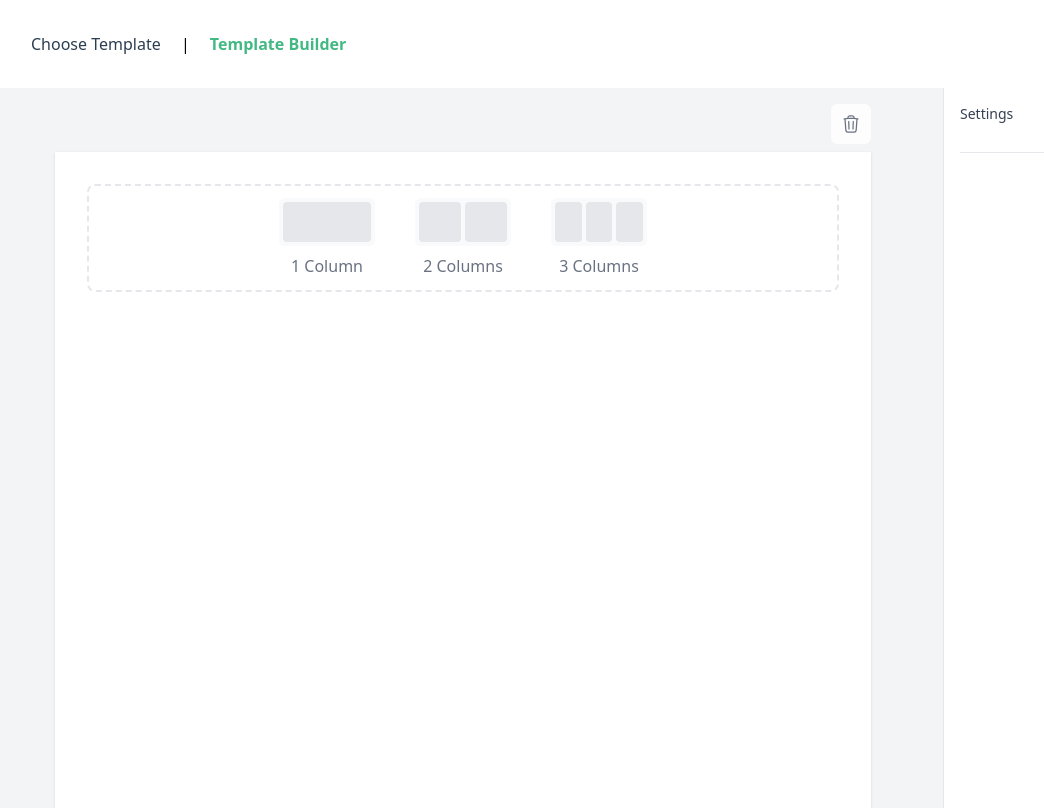
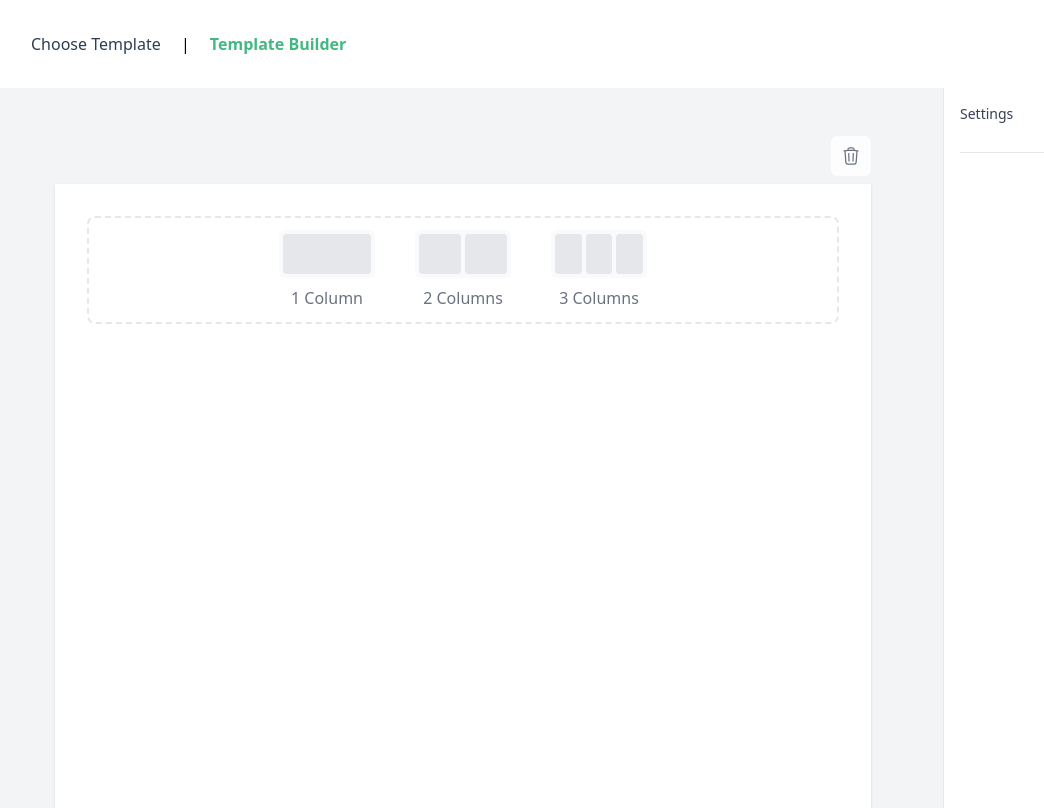
Before and after one commit to KNLopez/template-builder, a Vue app: page /builder in a window 1280 px wide. Both pictures are taken after a click on the button "Add Row". Shown: the whole page, without its empty margins (17-1061 px from the left). Built offline with nearby package versions, Linux system fonts and the light colour scheme.

Commit message:
working drag and drop

```diff
--- a/package.json
+++ b/package.json
@@ -14,7 +14,8 @@
     "tailwindcss": "^4.0.6",
     "uuid": "^11.0.5",
     "vue": "^3.5.13",
-    "vue-router": "^4.5.0"
+    "vue-router": "^4.5.0",
+    "vuedraggable": "^4.1.0"
   },
   "devDependencies": {
     "@types/node": "^22.13.2",
--- /dev/null
+++ b/src/components/TransitionGroupItem.vue
@@ -0,0 +1,9 @@
+<template>
+  <transition-group-item>
+    <slot />
+  </transition-group-item>
+</template>
+
+<script setup lang="ts">
+import { TransitionGroupItem } from 'vue-next-transition-group';
+</script>
--- a/src/pages/TemplateBuilder/TemplateBuilder.vue
+++ b/src/pages/TemplateBuilder/TemplateBuilder.vue
@@ -1,16 +1,29 @@
 <template>
   <div class="template-builder">
     <div class="document-container">
-      <div class="pages-container">
-        <template v-for="(page, index) in pages" :key="page.id">
+      <draggable
+        v-model="pages"
+        class="pages-container"
+        item-key="id"
+        handle=".page-drag-handle"
+        group="pages"
+        :animation="300"
+        ghost-class="sortable-ghost"
+        chosen-class="sortable-chosen"
+        drag-class="sortable-drag"
+        @end="handleDragEnd"
+      >
+        <template #item="{ element: page }">
+          <TransitionGroup tag="div" class="pages-container" name="list">
             <PageContainer
               :widget="page"
               @update="updatePage"
               @delete="deletePage"
               @add-page="(position) => handleAddPage(index, position)"
             />
+          </TransitionGroup>
         </template>
-      </div>
+      </draggable>
     </div>
 
     <Sidebar />
@@ -18,41 +31,47 @@
 </template>
 
 <script setup lang="ts">
-import { ref } from 'vue';
-import { v4 as uuidv4 } from 'uuid';
-import type { PageWidget } from '@/types/widgets';
-import Sidebar from './components/Sidebar.vue';
-import PageContainer from './components/containers/PageContainer.vue';
+import { ref } from "vue";
+import { v4 as uuidv4 } from "uuid";
+import type { PageWidget } from "@/types/widgets";
+import Sidebar from "./components/Sidebar.vue";
+import PageContainer from "./components/containers/PageContainer.vue";
+import draggable from "vuedraggable";
+import { TransitionGroup } from "vue";
 
 // Initialize with a single page
 const page = ref<PageWidget>({
   id: uuidv4(),
-  type: 'page',
-  children: []
+  type: "page",
+  children: [],
 });
 
 const pages = ref<PageWidget[]>([page.value]);
 
 const updatePage = (updatedPage: PageWidget) => {
-  const index = pages.value.findIndex(p => p.id === updatedPage.id);
+  const index = pages.value.findIndex((p) => p.id === updatedPage.id);
   if (index !== -1) {
     pages.value[index] = updatedPage;
   }
 };
 
 const deletePage = (id: string) => {
-  pages.value = pages.value.filter(p => p.id !== id);
+  pages.value = pages.value.filter((p) => p.id !== id);
 };
 
-const handleAddPage = (index: number, position: 'before' | 'after') => {
+const handleAddPage = (index: number, position: "before" | "after") => {
   const newPage: PageWidget = {
     id: uuidv4(),
-    type: 'page',
-    children: []
+    type: "page",
+    children: [],
   };
 
-  const newIndex = position === 'before' ? index : index + 1;
+  const newIndex = position === "before" ? index : index + 1;
   pages.value.splice(newIndex, 0, newPage);
+};
+
+const handleDragEnd = (event: any) => {
+  // Handle drag end event
 };
 </script>
 
@@ -70,4 +89,38 @@ const handleAddPage = (index: number, position: 'before' | 'after') => {
 .pages-container {
   @apply p-8 flex flex-col gap-8;
 }
+
+.list-move,
+.list-enter-active,
+.list-leave-active {
+  transition: all 0.5s ease;
+}
+
+.list-enter-from,
+.list-leave-to {
+  opacity: 0;
+  transform: translateX(30px);
+}
+
+/* ensure leaving items are taken out of layout flow so that moving
+   animations can be calculated correctly. */
+.list-leave-active {
+  position: absolute;
+}
+
+.sortable-ghost {
+  @apply opacity-50 bg-blue-50 border-2 border-dashed border-blue-200
+         transition-all duration-300 transform scale-95;
+}
+
+.sortable-chosen {
+  @apply shadow-xl scale-[1.02] z-10 bg-white
+         transition-all duration-300;
+}
+
+.sortable-drag {
+  @apply shadow-2xl scale-105 z-50 opacity-90 bg-white
+         transition-all duration-300
+         cursor-grabbing;
+}
 </style>
--- a/src/pages/TemplateBuilder/components/containers/PageContainer.vue
+++ b/src/pages/TemplateBuilder/components/containers/PageContainer.vue
@@ -5,18 +5,12 @@
     @mouseleave="hoverPosition = null"
   >
     <div class="page-container">
-      <ContainerControls
-        type="page"
-        @delete="$emit('delete')"
-      />
+      <ContainerControls type="page" @delete="$emit('delete')" />
       <div class="page-content">
         <template v-if="widget.children.length === 0">
           <div class="empty-state">
             <div class="empty-content">
-              <button
-                class="empty-state-btn"
-                @click="addRow"
-              >
+              <button class="empty-state-btn" @click="addRow">
                 <PlusCircleIcon class="w-12 h-12 text-blue-500" />
                 <span class="text-lg mt-2">Add Row</span>
               </button>
@@ -25,42 +19,42 @@
         </template>
 
         <template v-else>
-          <div class="rows-container">
-            <template v-for="(child, index) in widget.children" :key="child.id">
-              <RowContainer
-                :widget="child"
-                @update="updateChild"
-                @delete="deleteChild"
-                @add-row="(position) => handleAddRow(index, position)"
-              />
+          <draggable
+            v-model="rows"
+            class="rows-container"
+            item-key="id"
+            handle=".row-drag-handle"
+            group="rows"
+            ghost-class="sortable-ghost"
+            chosen-class="sortable-chosen"
+            drag-class="sortable-drag"
+            @end="handleDragEnd"
+          >
+            <template #item="{ element: row }">
+              <TransitionGroup tag="div" class="rows-container" name="list">
+                <RowContainer
+                  :widget="row"
+                  @update="updateChild"
+                  @delete="deleteChild"
+                  @add-row="(position) => handleAddRow(index, position)"
+                />
+              </TransitionGroup>
             </template>
-          </div>
+          </draggable>
         </template>
       </div>
     </div>
 
     <!-- Add page button before -->
-    <div
-      v-if="hoverPosition === 'top'"
-      class="add-page-indicator top"
-    >
-      <button
-        class="add-page-btn"
-        @click="$emit('add-page', 'before')"
-      >
+    <div v-if="hoverPosition === 'top'" class="add-page-indicator top">
+      <button class="add-page-btn" @click="$emit('add-page', 'before')">
         <PlusIcon class="w-4 h-4" />
       </button>
     </div>
 
     <!-- Add page button after -->
-    <div
-      v-if="hoverPosition === 'bottom'"
-      class="add-page-indicator bottom"
-    >
-      <button
-        class="add-page-btn"
-        @click="$emit('add-page', 'after')"
-      >
+    <div v-if="hoverPosition === 'bottom'" class="add-page-indicator bottom">
+      <button class="add-page-btn" @click="$emit('add-page', 'after')">
         <PlusIcon class="w-4 h-4" />
       </button>
     </div>
@@ -68,36 +62,48 @@
 </template>
 
 <script setup lang="ts">
-import { v4 as uuidv4 } from 'uuid';
-import { PlusIcon, PlusCircleIcon } from '@heroicons/vue/24/outline';
-import type { PageWidget, RowWidget } from '@/types/widgets';
-import ContainerControls from './ContainerControls.vue';
-import RowContainer from './RowContainer.vue';
-import { ref } from 'vue';
+import { v4 as uuidv4 } from "uuid";
+import { PlusIcon, PlusCircleIcon } from "@heroicons/vue/24/outline";
+import type { PageWidget, RowWidget } from "@/types/widgets";
+import ContainerControls from "./ContainerControls.vue";
+import RowContainer from "./RowContainer.vue";
+import { ref, computed } from "vue";
+import draggable from "vuedraggable";
+import { TransitionGroup } from "vue";
 
 const props = defineProps<{
-  widget: PageWidget
+  widget: PageWidget;
 }>();
 
 const emit = defineEmits<{
-  (e: 'update', widget: PageWidget): void
-  (e: 'delete'): void
-  (e: 'add-page', position: 'before' | 'after'): void
+  (e: "update", widget: PageWidget): void;
+  (e: "delete"): void;
+  (e: "add-page", position: "before" | "after"): void;
 }>();
 
-const hoverPosition = ref<'top' | 'bottom' | null>(null);
+const hoverPosition = ref<"top" | "bottom" | null>(null);
+
+const rows = computed({
+  get: () => props.widget.children,
+  set: (newRows) => {
+    emit("update", {
+      ...props.widget,
+      children: newRows,
+    });
+  },
+});
 
 const addRowAt = (index: number) => {
   const newRow: RowWidget = {
     id: uuidv4(),
-    type: 'row',
-    children: []
+    type: "row",
+    children: [],
   };
   const newChildren = [...props.widget.children];
   newChildren.splice(index, 0, newRow);
-  emit('update', {
+  emit("update", {
     ...props.widget,
-    children: newChildren
+    children: newChildren,
   });
 };
 
@@ -106,26 +112,28 @@ const addRow = () => {
 };
 
 const updateChild = (updatedChild: RowWidget) => {
-  const childIndex = props.widget.children.findIndex(c => c.id === updatedChild.id);
+  const childIndex = props.widget.children.findIndex(
+    (c) => c.id === updatedChild.id
+  );
   if (childIndex !== -1) {
     const newChildren = [...props.widget.children];
     newChildren[childIndex] = updatedChild;
-    emit('update', {
+    emit("update", {
       ...props.widget,
-      children: newChildren
+      children: newChildren,
     });
   }
 };
 
 const deleteChild = (childId: string) => {
-  emit('update', {
+  emit("update", {
     ...props.widget,
-    children: props.widget.children.filter(c => c.id !== childId)
+    children: props.widget.children.filter((c) => c.id !== childId),
   });
 };
 
-const handleAddRow = (index: number, position: 'before' | 'after') => {
-  const newIndex = position === 'before' ? index : index + 1;
+const handleAddRow = (index: number, position: "before" | "after") => {
+  const newIndex = position === "before" ? index : index + 1;
   addRowAt(newIndex);
 };
 
@@ -136,12 +144,16 @@ const handleMouseMove = (event: MouseEvent) => {
 
   // Show button when mouse is within 40px of top or bottom edge
   if (y < 40) {
-    hoverPosition.value = 'top';
+    hoverPosition.value = "top";
   } else if (y > rect.height - 40) {
-    hoverPosition.value = 'bottom';
+    hoverPosition.value = "bottom";
   } else {
     hoverPosition.value = null;
   }
+};
+
+const handleDragEnd = () => {
+  // Optional: Add any drag end logic here
 };
 </script>
 
@@ -212,4 +224,34 @@ const handleMouseMove = (event: MouseEvent) => {
   @apply flex flex-col items-center p-8 rounded-xl
          hover:bg-blue-50 transition-colors duration-200;
 }
+
+.list-move,
+.list-enter-active {
+  transition: all 0.3s ease;
+}
+
+.list-enter-from,
+.list-leave-to {
+  opacity: 0;
+}
+
+.list-leave-active {
+  position: absolute;
+}
+
+.sortable-ghost {
+  @apply opacity-50 bg-blue-50 border-2 border-dashed border-blue-200
+         transition-all duration-300 transform scale-95;
+}
+
+.sortable-chosen {
+  @apply shadow-xl scale-[1.02] z-10 bg-white
+         transition-all duration-300;
+}
+
+.sortable-drag {
+  @apply shadow-2xl scale-105 z-50 opacity-90 bg-white
+         transition-all duration-300
+         cursor-grabbing;
+}
 </style>
--- a/src/pages/TemplateBuilder/components/containers/RowContainer.vue
+++ b/src/pages/TemplateBuilder/components/containers/RowContainer.vue
@@ -6,22 +6,23 @@
     @mouseleave="hoverPosition = null"
   >
     <div class="row-controls">
-      <button
-        class="control-btn"
-        @click="showColumnEditor = true"
-      >
+      <button class="control-btn row-drag-handle cursor-move">
+        <Bars3Icon class="w-5 h-5" />
+      </button>
+      <button class="control-btn" @click="showColumnEditor = true">
         <Squares2X2Icon class="w-5 h-5" />
       </button>
-      <button
-        class="control-btn"
-        @click="$emit('delete', widget.id)"
-      >
+      <button class="control-btn" @click="$emit('delete', widget.id)">
         <TrashIcon class="w-5 h-5" />
       </button>
     </div>
 
     <!-- Column Editor Modal -->
-    <div v-if="showColumnEditor" class="modal-overlay" @click="showColumnEditor = false">
+    <div
+      v-if="showColumnEditor"
+      class="modal-overlay"
+      @click="showColumnEditor = false"
+    >
       <div class="modal-content" @click.stop>
         <h3 class="modal-title">Edit Columns</h3>
         <div class="column-options">
@@ -29,17 +30,13 @@
             v-for="count in 3"
             :key="count"
             class="column-option"
-            :class="{ 'active': widget.children.length === count }"
+            :class="{ active: widget.children.length === count }"
             @click="updateColumns(count)"
           >
             <div class="column-preview">
-              <div
-                v-for="n in count"
-                :key="n"
-                class="preview-column"
-              />
+              <div v-for="n in count" :key="n" class="preview-column" />
             </div>
-            <span>{{ count }} Column{{ count > 1 ? 's' : '' }}</span>
+            <span>{{ count }} Column{{ count > 1 ? "s" : "" }}</span>
           </button>
         </div>
       </div>
@@ -50,20 +47,14 @@
       <div class="modal-content" @click.stop>
         <h3 class="modal-title text-red-600">Warning</h3>
         <p class="modal-message">
-          Reducing columns will remove content from the rightmost columns.
-          Are you sure you want to proceed?
+          Reducing columns will remove content from the rightmost columns. Are
+          you sure you want to proceed?
         </p>
         <div class="modal-actions">
-          <button
-            class="btn-secondary"
-            @click="cancelColumnUpdate"
-          >
+          <button class="btn-secondary" @click="cancelColumnUpdate">
             Cancel
           </button>
-          <button
-            class="btn-danger"
-            @click="confirmColumnUpdate"
-          >
+          <button class="btn-danger" @click="confirmColumnUpdate">
             Proceed
           </button>
         </div>
@@ -71,27 +62,15 @@
     </div>
 
     <!-- Top add button -->
-    <div
-      v-if="hoverPosition === 'top'"
-      class="add-row-indicator top"
-    >
-      <button
-        class="add-row-btn"
-        @click="$emit('add-row', 'before')"
-      >
+    <div v-if="hoverPosition === 'top'" class="add-row-indicator top">
+      <button class="add-row-btn" @click="$emit('add-row', 'before')">
         <PlusIcon class="w-4 h-4" />
       </button>
     </div>
 
     <!-- Bottom add button -->
-    <div
-      v-if="hoverPosition === 'bottom'"
-      class="add-row-indicator bottom"
-    >
-      <button
-        class="add-row-btn"
-        @click="$emit('add-row', 'after')"
-      >
+    <div v-if="hoverPosition === 'bottom'" class="add-row-indicator bottom">
+      <button class="add-row-btn" @click="$emit('add-row', 'after')">
         <PlusIcon class="w-4 h-4" />
       </button>
     </div>
@@ -105,50 +84,83 @@
           @click="addColumn(count)"
         >
           <div class="column-preview">
-            <div
-              v-for="n in count"
-              :key="n"
-              class="preview-column"
-            />
+            <div v-for="n in count" :key="n" class="preview-column" />
           </div>
-          <span>{{ count }} Column{{ count > 1 ? 's' : '' }}</span>
+          <span>{{ count }} Column{{ count > 1 ? "s" : "" }}</span>
         </button>
       </div>
     </div>
 
-    <div v-else class="row-content" :class="`grid-cols-${widget.children.length}`">
+    <div v-else class="row-content">
+      <draggable
+        v-model="columns"
+        :class="`grid grid-cols-${widget.children.length} gap-4 w-full`"
+        item-key="id"
+        group="columns"
+        :animation="300"
+        ghost-class="sortable-ghost"
+        chosen-class="sortable-chosen"
+        drag-class="sortable-drag"
+        @end="handleDragEnd"
+      >
+        <template #item="{ element: column }">
+          <TransitionGroup tag="div" class="column-wrapper" name="list">
             <ColumnContainer
-        v-for="child in widget.children"
-        :key="child.id"
-        :widget="child"
+              :widget="column"
               @update="updateChild"
               @delete="deleteChild"
             />
+          </TransitionGroup>
+        </template>
+      </draggable>
     </div>
   </div>
 </template>
 
 <script setup lang="ts">
-import { ref } from 'vue';
-import { v4 as uuidv4 } from 'uuid';
-import { PlusIcon, Squares2X2Icon, TrashIcon } from '@heroicons/vue/24/outline';
-import type { RowWidget, ColumnWidget } from '@/types/widgets';
-import ColumnContainer from './ColumnContainer.vue';
+import { ref, computed } from "vue";
+import { v4 as uuidv4 } from "uuid";
+import {
+  PlusIcon,
+  Squares2X2Icon,
+  TrashIcon,
+  Bars3Icon,
+} from "@heroicons/vue/24/outline";
+import type { RowWidget, ColumnWidget } from "@/types/widgets";
+import ColumnContainer from "./ColumnContainer.vue";
+import draggable from "vuedraggable";
+import { TransitionGroup } from "vue";
 
 const props = defineProps<{
-  widget: RowWidget
+  widget: RowWidget;
 }>();
 
 const emit = defineEmits<{
-  (e: 'update', widget: RowWidget): void
-  (e: 'delete', id: string): void
-  (e: 'add-row', position: 'before' | 'after'): void
+  (e: "update", widget: RowWidget): void;
+  (e: "delete", id: string): void;
+  (e: "add-row", position: "before" | "after"): void;
 }>();
 
-const hoverPosition = ref<'top' | 'bottom' | null>(null);
+const hoverPosition = ref<"top" | "bottom" | null>(null);
 const showColumnEditor = ref(false);
 const showWarning = ref(false);
 const pendingColumnCount = ref(0);
+
+const columns = computed({
+  get: () => props.widget.children,
+  set: (newColumns) => {
+    // Recalculate column widths when order changes
+    const updatedColumns = newColumns.map((col, index) => ({
+      ...col,
+      width: 12 / newColumns.length,
+    }));
+
+    emit("update", {
+      ...props.widget,
+      children: updatedColumns,
+    });
+  },
+});
 
 const handleMouseMove = (event: MouseEvent) => {
   const element = event.currentTarget as HTMLElement;
@@ -157,49 +169,56 @@ const handleMouseMove = (event: MouseEvent) => {
 
   // Show button when mouse is within 20px of top or bottom edge
   if (y < 20) {
-    hoverPosition.value = 'top';
+    hoverPosition.value = "top";
   } else if (y > rect.height - 20) {
-    hoverPosition.value = 'bottom';
+    hoverPosition.value = "bottom";
   } else {
     hoverPosition.value = null;
   }
 };
 
 const addColumn = (count: number) => {
-  const columns: ColumnWidget[] = Array(count).fill(null).map(() => ({
+  const columns: ColumnWidget[] = Array(count)
+    .fill(null)
+    .map(() => ({
       id: uuidv4(),
-    type: 'column',
+      type: "column",
       width: 12 / count,
-    children: []
+      children: [],
     }));
 
-  emit('update', {
+  emit("update", {
     ...props.widget,
-    children: columns
+    children: columns,
   });
 };
 
 const updateChild = (updatedChild: ColumnWidget) => {
-  const childIndex = props.widget.children.findIndex(c => c.id === updatedChild.id);
+  const childIndex = props.widget.children.findIndex(
+    (c) => c.id === updatedChild.id
+  );
   if (childIndex !== -1) {
     const newChildren = [...props.widget.children];
     newChildren[childIndex] = updatedChild;
-    emit('update', {
+    emit("update", {
       ...props.widget,
-      children: newChildren
+      children: newChildren,
     });
   }
 };
 
 const deleteChild = (childId: string) => {
-  emit('update', {
+  emit("update", {
     ...props.widget,
-    children: props.widget.children.filter(c => c.id !== childId)
+    children: props.widget.children.filter((c) => c.id !== childId),
   });
 };
 
 const updateColumns = (count: number) => {
-  if (count < props.widget.children.length && hasContentInRemovedColumns(count)) {
+  if (
+    count < props.widget.children.length &&
+    hasContentInRemovedColumns(count)
+  ) {
     pendingColumnCount.value = count;
     showWarning.value = true;
   } else {
@@ -209,7 +228,9 @@ const updateColumns = (count: number) => {
 };
 
 const hasContentInRemovedColumns = (newCount: number) => {
-  return props.widget.children.slice(newCount).some(col => col.children.length > 0);
+  return props.widget.children
+    .slice(newCount)
+    .some((col) => col.children.length > 0);
 };
 
 const applyColumnUpdate = (count: number) => {
@@ -221,21 +242,21 @@ const applyColumnUpdate = (count: number) => {
     if (i < currentColumns.length) {
       newColumns.push({
         ...currentColumns[i],
-        width: 12 / count
+        width: 12 / count,
       });
     } else {
       newColumns.push({
         id: uuidv4(),
-        type: 'column',
+        type: "column",
         width: 12 / count,
-        children: []
+        children: [],
       });
     }
   }
 
-  emit('update', {
+  emit("update", {
     ...props.widget,
-    children: newColumns
+    children: newColumns,
   });
 };
 
@@ -248,6 +269,10 @@ const confirmColumnUpdate = () => {
   applyColumnUpdate(pendingColumnCount.value);
   showWarning.value = false;
   pendingColumnCount.value = 0;
+};
+
+const handleDragEnd = () => {
+  // Optional: Add any drag end logic here
 };
 </script>
 
@@ -319,12 +344,31 @@ const confirmColumnUpdate = () => {
 }
 
 .row-content {
-  @apply grid gap-4;
+  @apply w-full;
 }
 
-.grid-cols-1 { @apply grid-cols-1; }
-.grid-cols-2 { @apply grid-cols-2; }
-.grid-cols-3 { @apply grid-cols-3; }
+.column-wrapper {
+  @apply w-full min-h-[100px] transition-all duration-300;
+  cursor: grab;
+}
+
+.column-wrapper:active {
+  cursor: grabbing;
+}
+
+.grid {
+  @apply w-full;
+}
+
+.grid-cols-1 {
+  @apply grid-cols-1;
+}
+.grid-cols-2 {
+  @apply grid-cols-2;
+}
+.grid-cols-3 {
+  @apply grid-cols-3;
+}
 
 .row-controls {
   @apply absolute top-2 right-2 flex gap-1 opacity-0
@@ -377,4 +421,29 @@ const confirmColumnUpdate = () => {
 .column-option.active .preview-column {
   @apply bg-blue-200;
 }
+
+.cursor-move {
+  cursor: move;
+}
+
+.list-move {
+  transition: transform 0.3s ease;
+}
+
+.sortable-ghost {
+  @apply opacity-50 bg-blue-50 border-2 border-dashed border-blue-200
+         transition-all duration-300 transform scale-95;
+}
+
+.sortable-chosen {
+  @apply shadow-xl scale-[1.02] z-10 bg-white
+         transition-all duration-300;
+  cursor: grabbing;
+}
+
+.sortable-drag {
+  @apply shadow-2xl scale-105 z-50 opacity-90 bg-white
+         transition-all duration-300;
+  cursor: grabbing;
+}
 </style>
```
Also changed, not shown: src/pages/TemplateBuilder/components/containers/ColumnContainer.vue (+43 -44 lines), 1 other file (tests, documents, lock files or other folders). Lines whose indentation alone changed are shown as unchanged.
